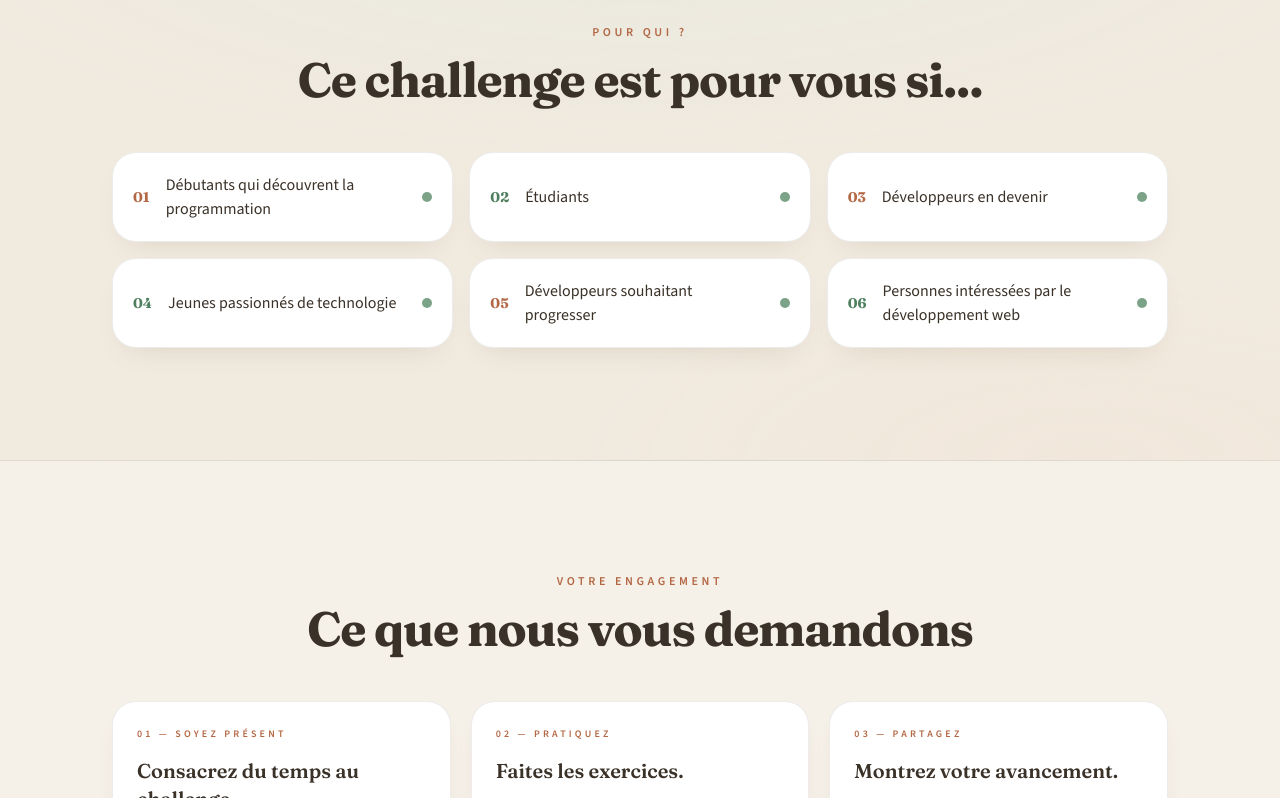
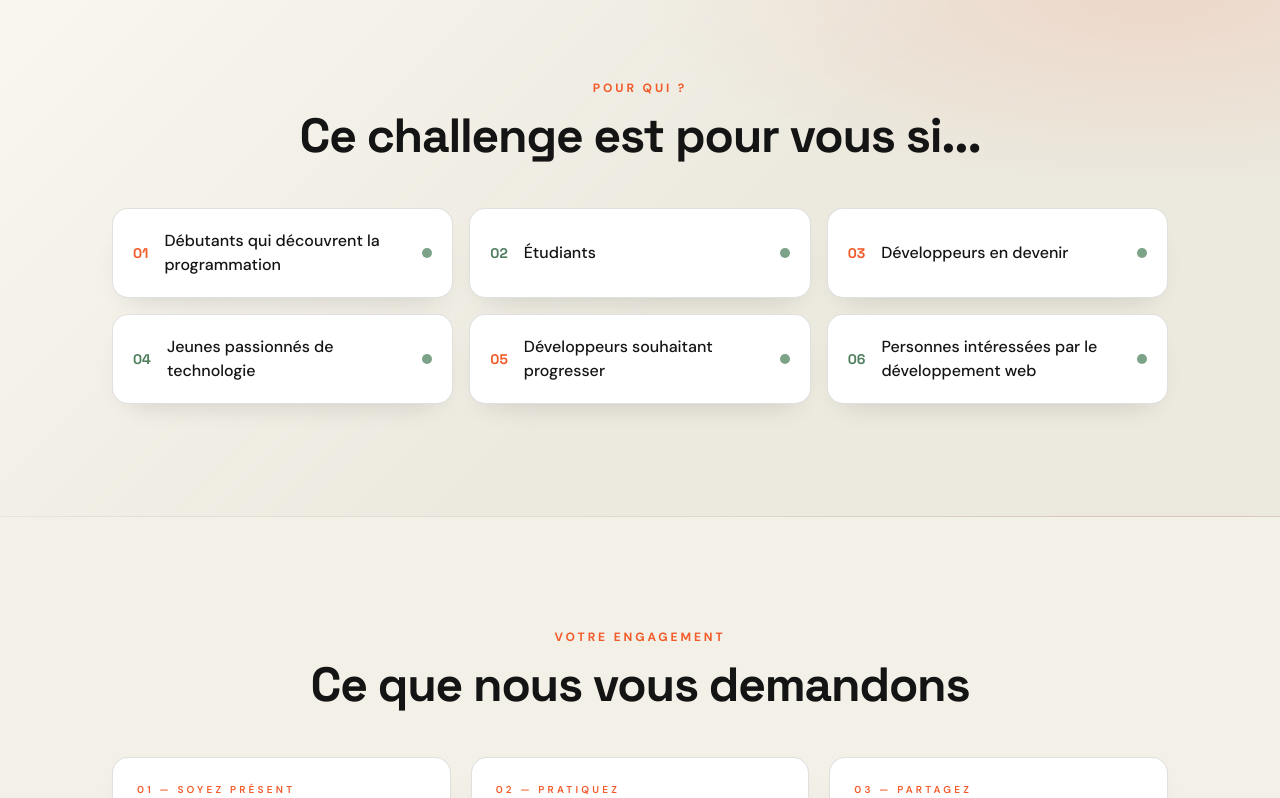
Before and after one commit to gaelmermoz6-stack/coders4africa-challenge, a Next.js app: page / in a window 1280 px wide. Shown: the part 5415-6213 px from the top of the page. Built offline with nearby package versions, Linux system fonts and the light colour scheme.

Commit message:
Adopt VizioLab visual identity

```diff
--- a/app/globals.css
+++ b/app/globals.css
@@ -4,14 +4,14 @@
 
 :root {
   color-scheme: light;
-  --bg: #f5f0e8;
-  --bg-soft: #eee7da;
-  --card: #ffffff;
-  --line: rgba(85, 72, 58, 0.12);
-  --text: #3a3128;
-  --muted: #7d6e5c;
-  --primary: #b36744;
-  --secondary: #4f7f5e;
+  --bg: #f3f0e8;
+  --bg-soft: #e8e4da;
+  --card: #fffdf7;
+  --line: rgba(18, 18, 18, 0.16);
+  --text: #141414;
+  --muted: #5f5d56;
+  --primary: #f25b2a;
+  --secondary: #295b45;
 }
 
 html {
@@ -69,23 +69,23 @@ body {
   }
 
   .eyebrow {
-    @apply text-xs font-semibold uppercase tracking-[0.3em] text-clay-500;
+    @apply text-xs font-bold uppercase tracking-[0.24em] text-clay-500;
   }
 
   .section-title {
-    @apply mt-4 font-display text-3xl font-bold leading-tight tracking-tight text-ink-900 sm:text-4xl lg:text-5xl;
+    @apply mt-4 font-display text-3xl font-bold leading-[0.98] tracking-tight text-ink-900 sm:text-4xl lg:text-5xl;
   }
 
   .btn-primary {
-    @apply inline-flex items-center justify-center gap-2 rounded-full bg-clay-500 px-6 py-3 text-sm font-semibold text-sand-50 shadow-glow transition-all duration-300 hover:-translate-y-0.5 hover:bg-clay-600 active:translate-y-0;
+    @apply inline-flex items-center justify-center gap-2 rounded-full bg-clay-500 px-6 py-3 text-sm font-bold uppercase tracking-[0.08em] text-sand-50 shadow-glow transition-all duration-300 hover:-translate-y-0.5 hover:bg-clay-600 active:translate-y-0;
   }
 
   .btn-ghost {
-    @apply inline-flex items-center justify-center gap-2 rounded-full border border-ink-700/20 bg-white/60 px-6 py-3 text-sm font-semibold text-ink-900 transition-all duration-300 hover:-translate-y-0.5 hover:border-clay-400/60 hover:bg-clay-50 active:translate-y-0;
+    @apply inline-flex items-center justify-center gap-2 rounded-full border border-ink-700/30 bg-transparent px-6 py-3 text-sm font-bold uppercase tracking-[0.08em] text-ink-900 transition-all duration-300 hover:-translate-y-0.5 hover:border-clay-400/60 hover:bg-clay-50 active:translate-y-0;
   }
 
   .surface-card {
-    @apply rounded-3xl border border-ink-700/10 bg-white p-6 shadow-card transition-all duration-300;
+    @apply rounded-2xl border border-ink-700/15 bg-white p-6 shadow-card transition-all duration-300;
   }
 
   .surface-card-hover:hover {
@@ -95,8 +95,8 @@ body {
 
 /* Texture organique : courbes douces façon terrain, pour alterner les sections */
 .terrain {
-  background-image: radial-gradient(ellipse 60% 45% at 50% 0%, rgba(224, 233, 224, 0.45), transparent),
-    radial-gradient(ellipse 40% 35% at 85% 100%, rgba(242, 228, 216, 0.5), transparent);
+  background-image: linear-gradient(135deg, rgba(255, 253, 247, 0.7), transparent 55%),
+    radial-gradient(ellipse 40% 35% at 90% 5%, rgba(242, 91, 42, 0.12), transparent);
 }
 
 @media (prefers-reduced-motion: reduce) {
--- a/app/layout.tsx
+++ b/app/layout.tsx
@@ -1,13 +1,13 @@
 import type { Metadata } from "next";
-import { Fraunces, Source_Sans_3 } from "next/font/google";
+import { DM_Sans, Space_Grotesk } from "next/font/google";
 import "./globals.css";
 
-const sourceSans = Source_Sans_3({
+const dmSans = DM_Sans({
   subsets: ["latin"],
   variable: "--font-sans",
 });
 
-const fraunces = Fraunces({
+const spaceGrotesk = Space_Grotesk({
   subsets: ["latin"],
   variable: "--font-display",
 });
@@ -45,7 +45,7 @@ export const metadata: Metadata = {
 export default function RootLayout({ children }: { children: React.ReactNode }) {
   return (
     <html lang="fr" suppressHydrationWarning>
-      <body className={`${sourceSans.variable} ${fraunces.variable} bg-sand-50 text-ink-900 antialiased`}>
+      <body className={`${dmSans.variable} ${spaceGrotesk.variable} bg-sand-50 text-ink-900 antialiased`}>
         {children}
       </body>
     </html>
--- a/tailwind.config.ts
+++ b/tailwind.config.ts
@@ -14,20 +14,20 @@ const config: Config = {
       },
       colors: {
         sand: {
-          50: "#F5F0E8",
-          100: "#EEE7DA",
-          200: "#E4D9C4",
-          300: "#D6C7AC",
+          50: "#F3F0E8",
+          100: "#E8E4DA",
+          200: "#D9D4C8",
+          300: "#C6C0B2",
         },
         clay: {
-          50: "#F8F0E9",
-          100: "#F2E4D8",
-          200: "#E8C7B2",
-          300: "#DBA987",
-          400: "#C98A66",
-          500: "#B36744",
-          600: "#8F5236",
-          700: "#6F4130",
+          50: "#FFF0E9",
+          100: "#FFDCCB",
+          200: "#FFB999",
+          300: "#FF9368",
+          400: "#F87543",
+          500: "#F25B2A",
+          600: "#D9471B",
+          700: "#A93617",
         },
         moss: {
           50: "#EFF3EE",
@@ -42,16 +42,16 @@ const config: Config = {
           900: "#1E2F24",
         },
         ink: {
-          400: "#9A8B76",
-          500: "#7D6E5C",
-          700: "#55483A",
-          900: "#3A3128",
+          400: "#8E8B82",
+          500: "#5F5D56",
+          700: "#2E2E2B",
+          900: "#141414",
         },
       },
       boxShadow: {
-        glow: "0 6px 24px -8px rgba(179, 103, 68, 0.35)",
-        card: "0 14px 30px -18px rgba(120, 95, 65, 0.22)",
-        "card-hover": "0 24px 48px -20px rgba(179, 103, 68, 0.24)",
+        glow: "0 8px 24px -8px rgba(242, 91, 42, 0.45)",
+        card: "0 14px 30px -18px rgba(20, 20, 20, 0.2)",
+        "card-hover": "0 24px 48px -20px rgba(20, 20, 20, 0.25)",
       },
       keyframes: {
         "pulse-soft": {
```
